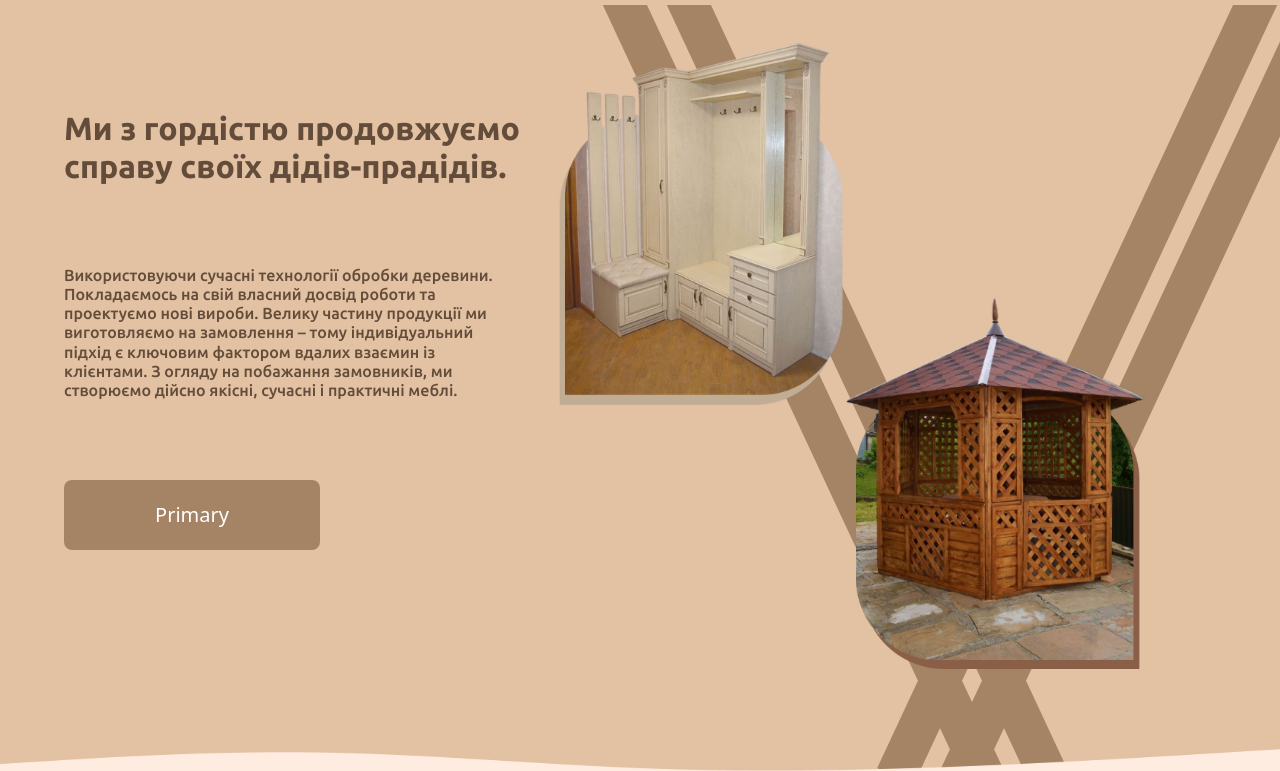
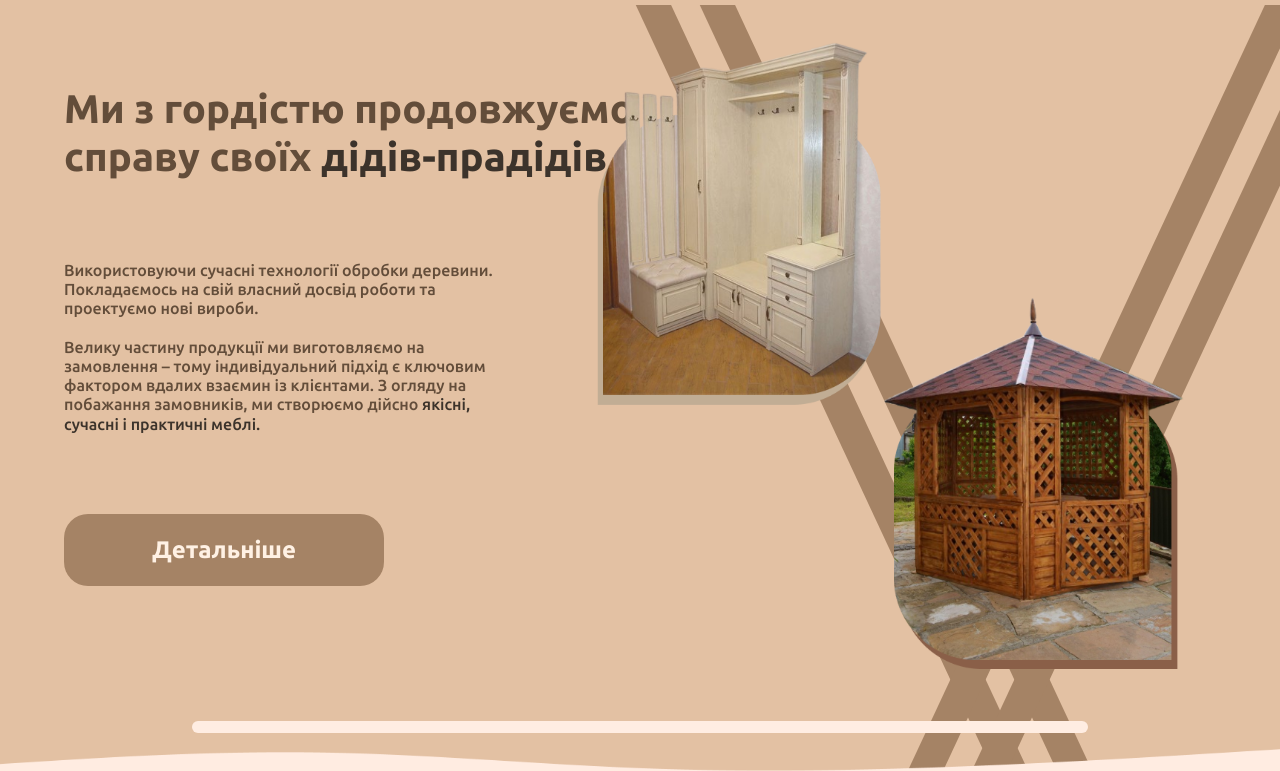
Before and after one commit to OleksandrTat/Svitlytsia-Maystra, a plain HTML site: page index.html in a window 1280 px wide. Shown: the part 51-822 px from the top of the page. Drawn offline with nearby package versions, Linux system fonts and the light colour scheme; a web font is replaced by a local one.

Commit message:
Відредагував початок і блок Про нас

```diff
--- a/css/style.css
+++ b/css/style.css
@@ -17,64 +17,89 @@ body {
 .stripe{
     background-color: #A58365;
     height: 140vh;
-    width: 40px;
+    width: 2em;
     position: absolute;
+    bottom: -6em;
 }
 .leftVleft{
     transform: rotate(-25deg);
-    right: 40vw;
-    bottom: -10vh;
+    right: 26em;
 }
 
 .leftVright{
     transform: rotate(-25deg);
-    right: 35vw;
-    bottom: -10vh;
+    right: 30em;
 }
 
 .rightVleft{
     transform: rotate(25deg);
-    right: 10vw;
-    bottom: -10vh;
+    right: 7em;
 }
 
 .rightVright{
     transform: rotate(25deg);
-    right: 5vw;
-    bottom: -10vh;
+    right: 3em;
 }
 
+.imgPrincimales{
+    height: 90%;
+    position: absolute;
+    top: 0vh;
+    right: 7vw;
+}
 
+.mainseparador{
+    width: 70vw;
+    height: 1.5vh;
+    border-radius: 1em;
+    background-color: #FFEDE2;
+    position: absolute;
+    left: 15vw;
+    bottom: 2vh;
+}
+
+.mainbg{
+    width: 100vw;
+    height: 400vw;
+    background-color: #FFEDE2;
+    position: absolute;
+    top: 104vh;
+}
 
 .texto-principal{
-    width: 40vw;
-    margin: 20vh 5vw 10vh;
+    width: 16em;
+    margin: 17vh 5vw 10vh;
     color: #634D3A;
+    font-size: 2.5em;
+}
+
+.darkbrown{
+    color: #3C332B;
 }
 
 .texto-principalmas{
-    width: 35vw;
+    width: 28em;
     margin: 0 5vw 10vh;
     color: #634D3A;
 }
 
 
 .btn{
-    width: 20vw;
-    height: 3.5em;
+    width: 25vw;
+    height: 3em;
     margin-left: 5vw;
     background-color: #A58365;
-    color: white;
+    color: #FFF1E4;
     border: 0;
+    font-size: 1.5em;
+    border-radius: 1em;
 }
 
-.imgPrincimales{
-    height: 90%;
-    position: absolute;
-    top: 0vh;
-    right: 10vw;
+
+.btn:hover {
+    background-color: #715741;
+    color: white;
 }
-
 
 
 .navbarcss{
@@ -128,15 +153,6 @@ body {
 
 
 
-.mainbg{
-    width: 100vw;
-    height: 400vw;
-    background-color: #FFEDE2;
-    position: absolute;
-    top: 104vh;
-}
-
-
 .aboutUs{
     position: relative;
     top: 60vh;
@@ -145,17 +161,24 @@ body {
 
 .AboutUsH2{
     color: #634D3A;
-    margin-right: 5px;
+    margin-right: 1em;
+    margin-top: -1em;
 }
 
-.AboutUsP {
+.AboutUsPTop {
     color: #634D3A;
     line-height: 1.5em;
-    text-align: justify;
+    margin: 0 1em;
+}
+
+.AboutUsPBottom {
+    color: #634D3A;
+    line-height: 1.5em;
+    margin: 1em 0;
 }
 
 .AboutUsSeparador{
-    height: 0.5em;
+    height: 0.4em;
     width: 100%;
     background-color: #C2845D;
     border-radius: 3em;
--- a/index.html
+++ b/index.html
@@ -65,8 +65,8 @@
 
 
   <div> <!-- елемети на початку -->
-        <h2 class="ubuntu-bold texto-principal">Ми з гордістю продовжуємо справу своїх дідів-прадідів. </h2>
-        <h6 class="ubuntu-medium texto-principalmas">Використовуючи сучасні технології обробки деревини. Покладаємось на свій власний досвід роботи та проектуємо нові вироби. Велику частину продукції ми виготовляємо на замовлення – тому індивідуальний підхід є ключовим фактором вдалих взаємин із клієнтами. З огляду на побажання замовників, ми створюємо дійсно якісні, сучасні і практичні меблі.</h6>
+          <h2 class="ubuntu-bold texto-principal">Ми з гордістю продовжуємо справу своїх <span class="darkbrown">дідів-прадідів.</span> </h2>
+          <h6 class="ubuntu-medium texto-principalmas">Використовуючи сучасні технології обробки деревини. Покладаємось на свій власний досвід роботи та проектуємо нові вироби.<br><br>Велику частину продукції ми виготовляємо на замовлення – тому індивідуальний підхід є ключовим фактором вдалих взаємин із клієнтами. З огляду на побажання замовників, ми створюємо дійсно <span class="darkbrown">якісні, сучасні і практичні меблі.</span></h6>
           <div class="VV">
               <div class="leftVleft stripe"></div>
               <div class="leftVright stripe"></div>
@@ -74,18 +74,18 @@
               <div class="rightVleft stripe"></div>
               <div class="rightVright stripe"></div>
           </div>
-        <button type="button" class="btn btn-outline-light  btn-lg">Primary</button>
+          <button type="button" class="ubuntu-bold btn btn-outline-light btn-lg">Детальніше</button>
 
           <img src="img/img principales.png" class="imgPrincimales">
   </div>
 
   <div>  <!-- задній фон -->
-      <div class="separador"></div>
+        <div class="mainseparador"></div>
         <img src="img/waveprincipal.png" style="height: 40px; width: 100vw; position: absolute; top: 100svh;">
         <div class="mainbg"></div>
   </div>
 
-    <div class="container aboutUs my-5" id="about-us">
+    <div class="container aboutUs my-5" id="about-us"> <!-- Про нас -->
       <div class="row align-items-center offset-2">
         <!-- Блок із зображенням -->
         <div class="col-12 col-md-4 text-center d-flex justify-content-center">
@@ -96,18 +96,18 @@
         <div class="col-12 col-md-6">
           <h2 class="AboutUsH2 lxgw-wenkai-tc-regular fs-1 text-end mb-3">Про нас</h2>
           <div class="AboutUsSeparador mb-4"></div>
-          <p class="fs-6 AboutUsP lxgw-wenkai-tc-regular mb-4">
+          <p class="fs-6 AboutUsPTop lxgw-wenkai-tc-regular mb-4">
             Ми розробляємо і реалізуємо унікальні проекти сучасних меблів, які мають широкий спектр застосування для дому та бізнесу.
             <br><br>
             Серйозний підхід, кваліфіковані майстри, автоматизоване виробництво, дозволяє виготовляти якісні, елітні меблі від економ до преміум класу.
             Корпусні меблі виготовляються тільки за індивідуальними ескізами, що робить її на 100% ексклюзивними.
             </p>
-            <p class="fs-6 AboutUsP lxgw-wenkai-tc-regular text-center">
+        </div>
+        <p class="fs-6 AboutUsPBottom lxgw-wenkai-tc-regular text-center col-md-10">
           За своє існування ми отримали багато позитивних рекомендацій від наших клієнтів і не збираємося зупинятися на досягнутому результаті.
           Продукція відповідає необхідним стандартам. Здійснюємо співпрацю з відомими виробниками високоякісних комплектуючих.
         </p>
       </div>
     </div>
-    </div>
 </body>
 </html>
```
Lines whose indentation alone changed are shown as unchanged.
